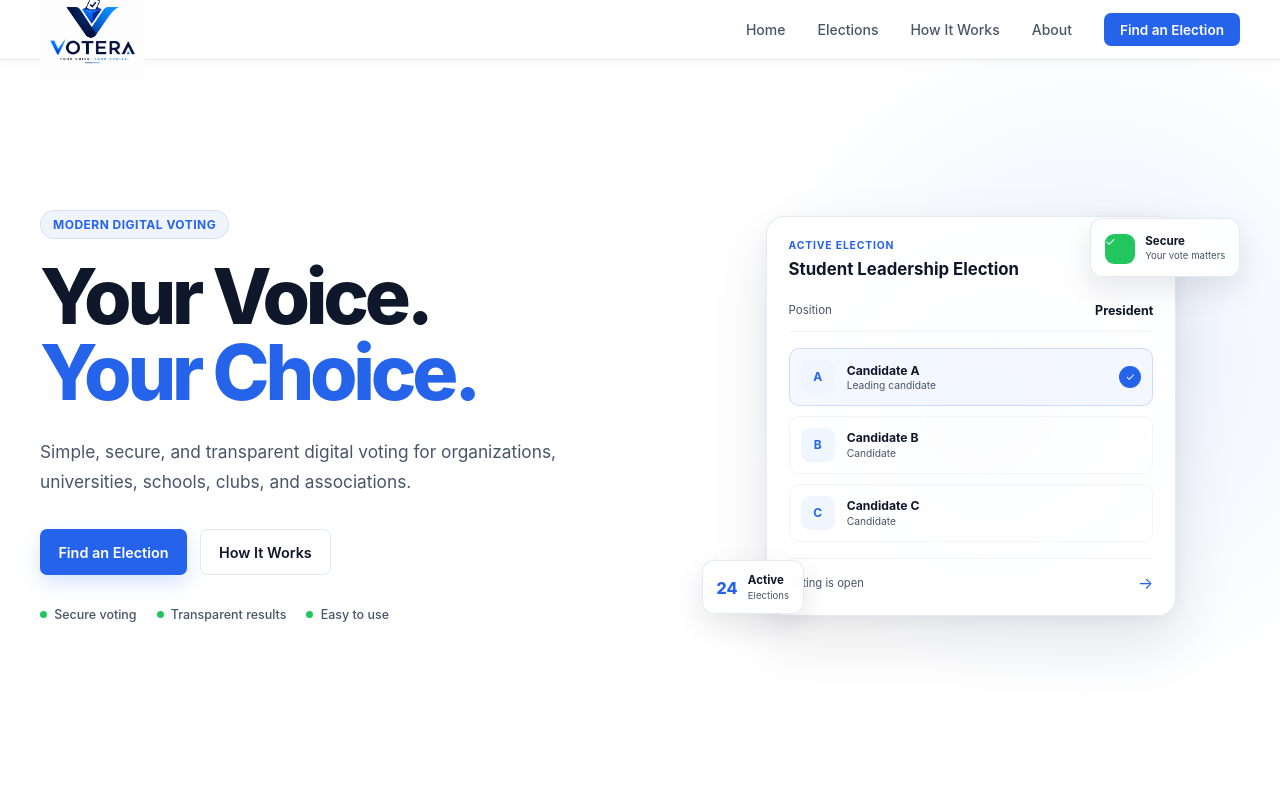
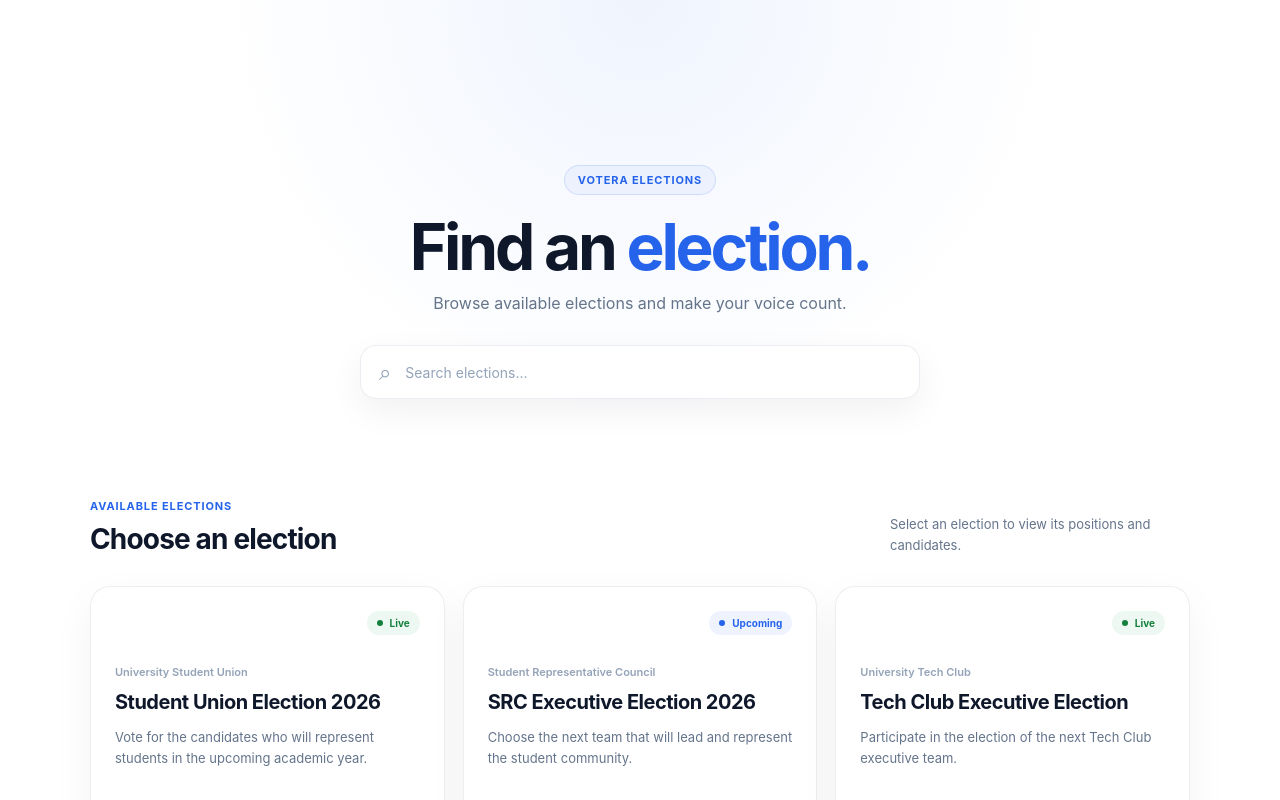
Before and after one commit to Votera-Ghana/Votera, a React app in the folder frontend/: page /elections in a window 1280 px wide. Shown: the top 800 px of the page. Built offline with nearby package versions, Linux system fonts and the light colour scheme; the HTML template or start-up script is replaced by a standard one.

Commit message:
feat: add frontend routing

```diff
--- a/frontend/package.json
+++ b/frontend/package.json
@@ -11,7 +11,8 @@
   },
   "dependencies": {
     "react": "^19.2.8",
-    "react-dom": "^19.2.8"
+    "react-dom": "^19.2.8",
+    "react-router-dom": "^7.18.2"
   },
   "devDependencies": {
     "@eslint/js": "^10.0.1",
--- a/frontend/src/App.jsx
+++ b/frontend/src/App.jsx
@@ -1,7 +1,17 @@
+import { BrowserRouter, Routes, Route } from "react-router-dom";
+
 import Home from "./pages/Home";
+import Elections from "./pages/Elections";
 
 function App() {
-  return <Home />;
+  return (
+    <BrowserRouter>
+      <Routes>
+        <Route path="/" element={<Home />} />
+        <Route path="/elections" element={<Elections />} />
+      </Routes>
+    </BrowserRouter>
+  );
 }
 
 export default App;
```
Also changed, not shown: 1 other file (tests, documents, lock files or other folders).
